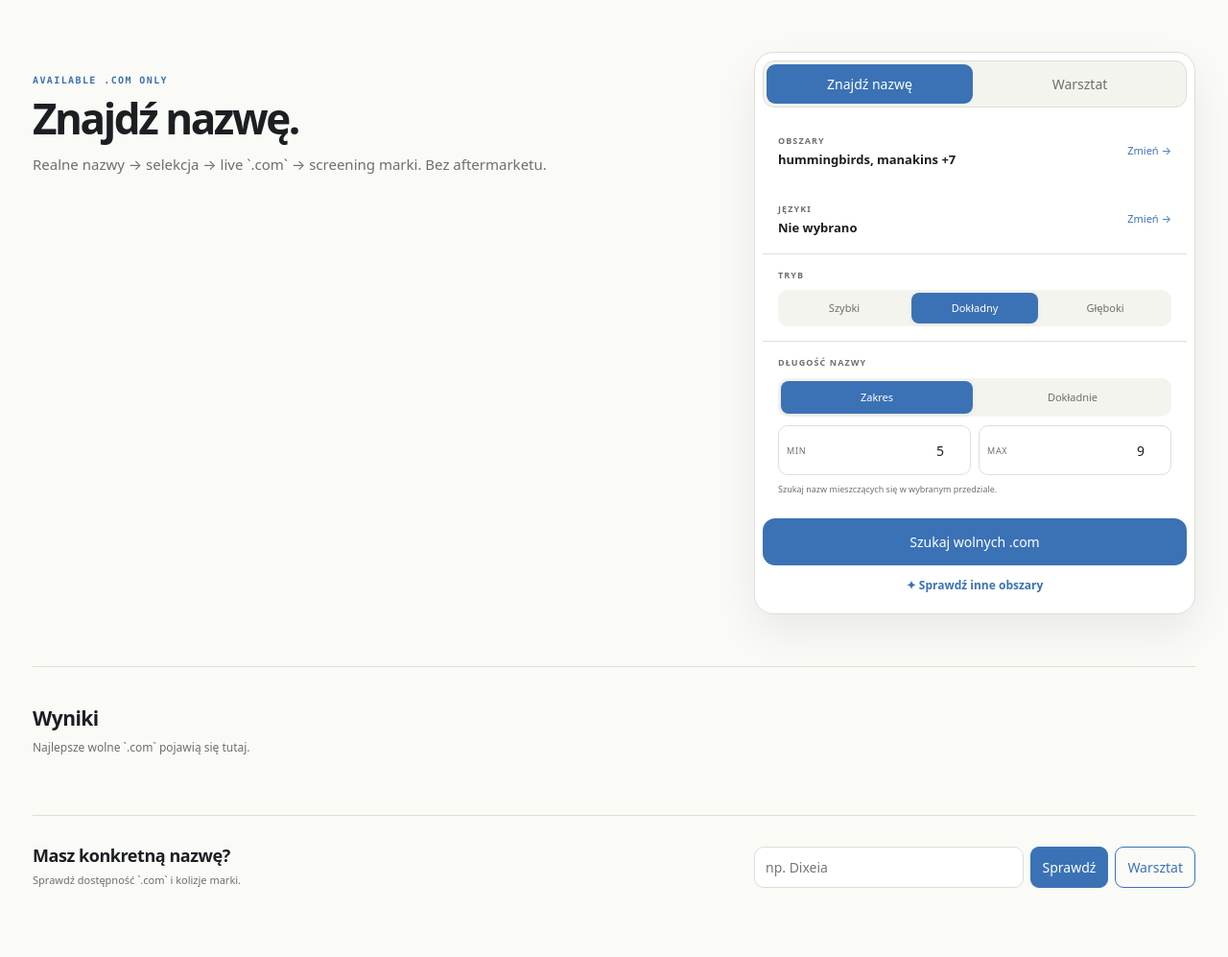
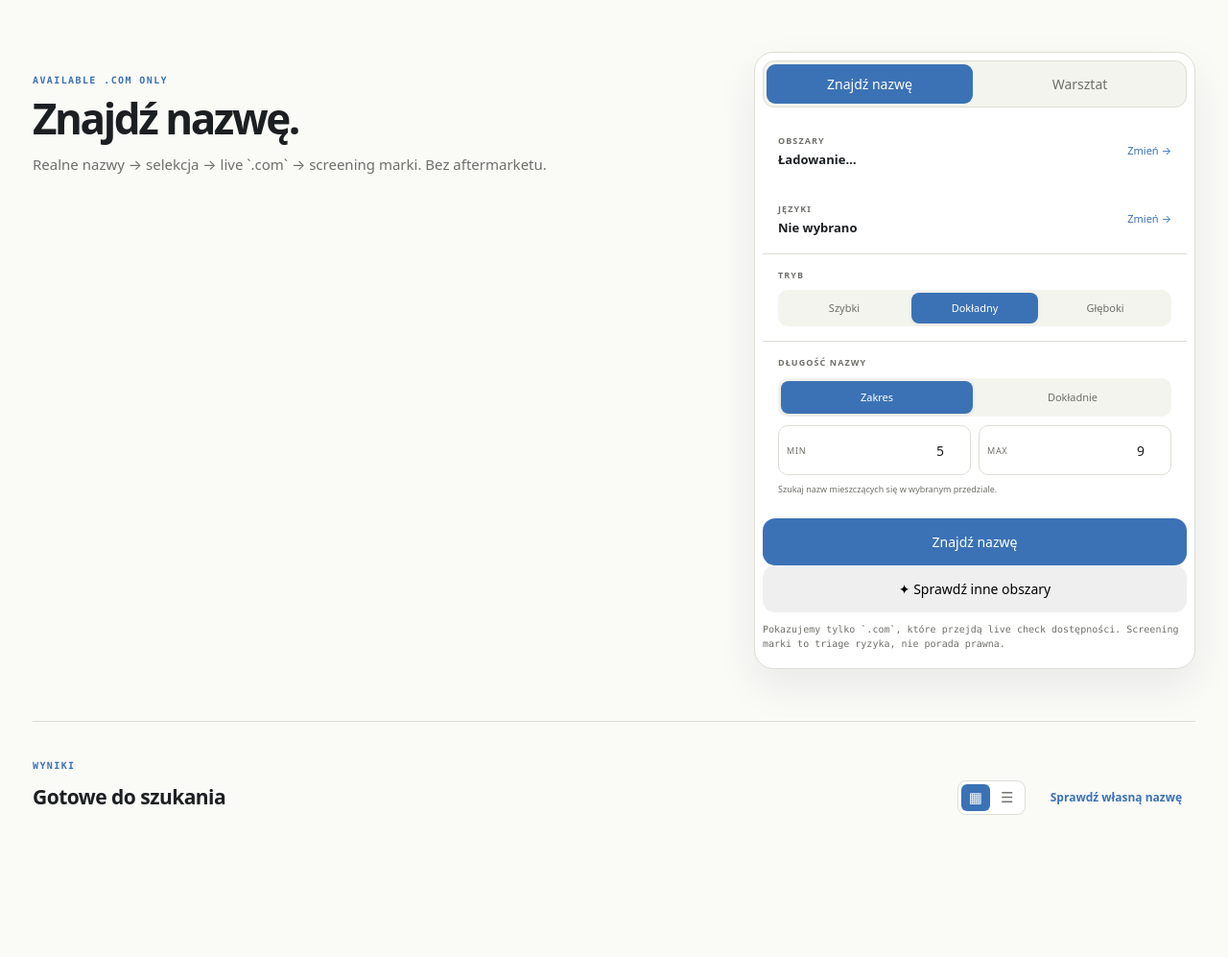
Before and after one commit to pmindlab/domain, a FastAPI app: page / in a window 1280 px wide. Shown: the part 128-1125 px from the top of the page at 96% size. After the commit the page ends 977 px from the top, so only its background shows below. Run offline with FastAPI, Linux system fonts and the light colour scheme; data that the repository does not hold is empty.

Commit message:
Update visible Mianem version to v1.7

```diff
--- a/app/templates/index.html
+++ b/app/templates/index.html
@@ -4,14 +4,14 @@
   <meta charset="utf-8" />
   <meta name="viewport" content="width=device-width, initial-scale=1" />
   <meta name="color-scheme" content="light dark" />
-  <title>Mianem v1.4.1 — PMindLab</title>
+  <title>Mianem v1.7 — PMindLab</title>
   <link rel="stylesheet" href="/static/app.css" />
 </head>
 <body>
   <header class="site-header">
     <a class="brand" href="#" aria-label="Mianem — strona główna">
       <img src="/static/logo.svg" alt="PMindLab" class="brand-logo" />
-      <div class="app-id"><strong>Mianem</strong><span>v1.4.1</span></div>
+      <div class="app-id"><strong>Mianem</strong><span>v1.7</span></div>
     </a>
 
     <nav class="main-nav" aria-label="Główna nawigacja">
@@ -58,184 +58,162 @@
             <label for="lengthPreset" class="setting-label">DŁUGOŚĆ NAZWY</label>
             <select id="lengthPreset">
               <option value="6-8">6–8 liter · preferowane</option>
-              <option value="5-9" selected>5–9 liter · szerzej</option>
-              <option value="4-9">4–9 liter · bardzo szeroko</option>
+              <option value="5-9" selected>5–9 liter · szersze</option>
+              <option value="4-9">4–9 liter · bardzo szerokie</option>
               <option value="3-9">3–9 liter · pełny zakres</option>
               <option value="3-5">3–5 liter · ultra krótkie</option>
-              <option value="7-9">7–9 liter · dłużej</option>
+              <option value="7-9">7–9 liter · dłuższe</option>
             </select>
           </div>
 
-          <button class="cta primary-cta" id="searchBtn" type="button">Szukaj wolnych .com</button>
-          <button class="text-cta" id="exploreBtn" type="button">✦ Eksploruj nowe obszary</button>
+          <button class="cta primary-cta" id="searchBtn" type="button">Znajdź nazwę</button>
+          <button class="cta secondary-cta" id="exploreBtn" type="button">Sprawdź inne obszary</button>
+          <p class="microcopy">Pokazujemy tylko `.com`, które przejdą live check dostępności. Screening marki to triage ryzyka, nie porada prawna.</p>
         </div>
       </div>
 
       <section class="results-section">
-        <div id="status" class="status hidden"></div>
         <div class="results-head">
           <div>
-            <h2 id="resultsTitle">Wyniki</h2>
-            <p id="resultsHint" class="muted">Najlepsze wolne `.com` pojawią się tutaj.</p>
+            <div class="kicker">WYNIKI</div>
+            <h2 id="resultsTitle">Gotowe do szukania</h2>
           </div>
-          <div class="result-actions hidden" id="resultTools">
-            <div class="layout-toggle" aria-label="Widok wyników">
-              <button type="button" data-layout="grid" title="Grid">▦</button>
-              <button type="button" data-layout="list" title="Lista">☰</button>
+          <div class="result-actions">
+            <div class="layout-toggle" aria-label="Układ wyników">
+              <button type="button" data-layout="grid" class="active">▦</button>
+              <button type="button" data-layout="list">☰</button>
             </div>
-            <select id="sortSelect" aria-label="Sortowanie">
-              <option value="score">Najlepsze</option>
-              <option value="name">A–Z</option>
-            </select>
-            <label class="check"><input id="onlyClear" type="checkbox" /> tylko clear</label>
+            <button class="text-cta" id="manualCheckBtn" type="button">Sprawdź własną nazwę</button>
           </div>
         </div>
-        <div id="stats" class="stats-line hidden"></div>
-        <div id="results" class="cards"></div>
-      </section>
-
-      <section class="manual-check">
-        <div>
-          <h2>Masz konkretną nazwę?</h2>
-          <p class="muted">Sprawdź dostępność `.com` i kolizje marki.</p>
-        </div>
-        <div class="manual-form">
-          <input id="manualName" placeholder="np. Dixeia" autocomplete="off" />
-          <button id="checkBtn" type="button">Sprawdź</button>
-        </div>
+        <div id="searchStatus" class="status hidden"></div>
+        <div id="stats" class="stats-line"></div>
+        <div id="results" class="cards grid-view"></div>
       </section>
     </section>
 
     <section class="view" id="view-dropped" data-view-panel="dropped">
-      <div class="simple-page">
-        <div class="kicker">DROPPED / EXPIRED</div>
-        <h1>Przesiej wygasłe `.com`.</h1>
-        <p class="lead">Wklej listę. Mianem pokaże wyłącznie domeny, które zostały już zwolnione i są wolne do zwykłej rejestracji.</p>
-        <textarea id="droppedInput" rows="12" placeholder="exampleone.com&#10;exampletwo.com&#10;examplethree.com"></textarea>
-        <button class="cta primary-cta" id="droppedBtn" type="button">Sprawdź listę</button>
-        <p class="microcopy">Pending delete, redemption, aukcja i broker są automatycznie odrzucane.</p>
+      <div class="simple-view-head">
+        <div>
+          <div class="kicker">DROPPED / EXPIRED</div>
+          <h1>Tylko faktycznie wolne.</h1>
+          <p>Wklej kandydatów. Mianem odrzuci aktywne, redemption, pending-delete i aftermarket.</p>
+        </div>
       </div>
-
-      <section class="results-section dropped-results">
-        <div id="droppedStatus" class="status hidden"></div>
-        <div class="results-head">
-          <div><h2>Dostępne teraz</h2><p class="muted">Tylko domeny potwierdzone jako wolne.</p></div>
-          <div class="layout-toggle" aria-label="Widok wyników"><button type="button" data-layout="grid" title="Grid">▦</button><button type="button" data-layout="list" title="Lista">☰</button></div>
+      <div class="dropped-grid">
+        <div class="drop-input-card">
+          <label for="droppedInput">Domeny lub nazwy — po jednej w linii</label>
+          <textarea id="droppedInput" rows="12" placeholder="example.com\nothername"></textarea>
+          <div class="drop-controls">
+            <select id="droppedLength">
+              <option value="3-9">3–9 liter</option>
+              <option value="5-9" selected>5–9 liter</option>
+              <option value="6-8">6–8 liter</option>
+            </select>
+            <button class="cta primary-cta" id="droppedBtn" type="button">Sprawdź dropped</button>
+          </div>
         </div>
-        <div id="droppedStats" class="stats-line hidden"></div>
-        <div id="droppedResults" class="cards"></div>
-      </section>
+        <div>
+          <div class="results-head compact">
+            <div><div class="kicker">AVAILABLE NOW</div><h2>Wolne po weryfikacji</h2></div>
+            <div class="layout-toggle" aria-label="Układ wyników dropped">
+              <button type="button" data-layout="grid" class="active">▦</button>
+              <button type="button" data-layout="list">☰</button>
+            </div>
+          </div>
+          <div id="droppedStatus" class="status hidden"></div>
+          <div id="droppedResults" class="cards grid-view"></div>
+        </div>
+      </div>
     </section>
 
     <section class="view" id="view-saved" data-view-panel="saved">
-      <div class="saved-page">
-        <div class="saved-head">
-          <div>
-            <div class="kicker">YOUR PICKS</div>
-            <h1>Zapisane nazwy.</h1>
+      <div class="results-head">
+        <div><div class="kicker">SAVED</div><h1>Zapisane decyzje.</h1></div>
+        <div class="result-actions">
+          <div class="saved-tabs" id="savedTabs">
+            <button data-decision="all" class="active">Wszystkie</button>
+            <button data-decision="shortlist">Shortlist</button>
+            <button data-decision="radar">Radar</button>
+            <button data-decision="reject">Odrzucone</button>
           </div>
-          <div class="saved-actions">
-            <div class="layout-toggle" aria-label="Widok wyników"><button type="button" data-layout="grid" title="Grid">▦</button><button type="button" data-layout="list" title="Lista">☰</button></div>
-            <a class="button-link" href="/api/export.csv?decision=shortlist">Eksport CSV</a>
+          <div class="layout-toggle" aria-label="Układ zapisanych">
+            <button type="button" data-layout="grid" class="active">▦</button>
+            <button type="button" data-layout="list">☰</button>
           </div>
         </div>
-        <div class="saved-tabs" id="savedTabs">
-          <button data-tab="shortlist" class="active">Shortlista</button>
-          <button data-tab="radar">Radar</button>
-          <button data-tab="reject">Odrzucone</button>
-          <button data-tab="all">Wszystkie</button>
-        </div>
-        <div id="savedResults" class="cards saved-cards"></div>
       </div>
+      <div id="savedResults" class="cards grid-view"></div>
     </section>
   </main>
 
   <dialog id="areasDialog" class="areas-dialog">
-    <form method="dialog" class="dialog-shell">
+    <div class="dialog-shell">
       <div class="dialog-head">
-        <div><div class="kicker">SEARCH AREAS</div><h2>Gdzie szukać?</h2></div>
-        <button class="icon-button" value="cancel" aria-label="Zamknij">×</button>
+        <div><div class="kicker">OBSZARY</div><h2>Gdzie szukać?</h2></div>
+        <button class="icon-button" id="closeAreasBtn" type="button">×</button>
       </div>
-
       <div class="dialog-tools">
-        <input id="nicheFilter" placeholder="Filtruj obszary…" autocomplete="off" />
-        <button id="defaultNichesBtn" type="button">Domyślne</button>
-        <button id="clearNichesBtn" type="button">Wyczyść</button>
+        <input id="nicheFilter" type="search" placeholder="Filtruj obszary…" />
+        <button id="selectAllVisibleBtn" type="button">Zaznacz widoczne</button>
+        <button id="clearAreasBtn" type="button">Wyczyść</button>
       </div>
-
       <div id="nicheGroups" class="niche-groups"></div>
-
-      <details class="custom-area">
-        <summary>+ Dodaj własny obszar</summary>
-        <div class="custom-grid">
-          <label>Takson / rodzina<input id="customTaxon" placeholder="np. Alcedinidae" autocomplete="off" /></label>
-          <label>Nazwa<input id="customLabel" placeholder="np. kingfishers" autocomplete="off" /></label>
-          <label>Grupa<input id="customGroup" placeholder="np. Birds" value="Custom" autocomplete="off" /></label>
-          <button id="addNicheBtn" type="button">Dodaj</button>
+      <details class="custom-niche-box">
+        <summary>Dodaj własny taxon z GBIF</summary>
+        <div class="custom-niche-grid">
+          <input id="customTaxon" placeholder="np. Euphaeidae" />
+          <input id="customLabel" placeholder="Etykieta opcjonalna" />
+          <button id="addCustomNicheBtn" type="button">Dodaj</button>
         </div>
+        <div id="customNicheStatus" class="microcopy"></div>
       </details>
-
       <div class="dialog-footer">
-        <span id="selectedCount">0 wybranych</span>
-        <button class="primary-small" value="confirm">Gotowe</button>
+        <span id="selectedAreasCount">0 wybranych</span>
+        <button class="cta primary-cta" id="applyAreasBtn" type="button">Zastosuj</button>
       </div>
-    </form>
+    </div>
   </dialog>
 
-  <dialog id="languagesDialog" class="areas-dialog languages-dialog">
-    <form method="dialog" class="dialog-shell">
+  <dialog id="languagesDialog" class="areas-dialog language-dialog">
+    <div class="dialog-shell">
       <div class="dialog-head">
-        <div><div class="kicker">LANGUAGE SOURCES</div><h2>Szukaj w językach</h2></div>
-        <button class="icon-button" value="cancel" aria-label="Zamknij">×</button>
+        <div><div class="kicker">JĘZYKI</div><h2>Źródła słów</h2></div>
+        <button class="icon-button" id="closeLanguagesBtn" type="button">×</button>
       </div>
-      <p class="dialog-note">To są źródła realnych słów, nie generator zlepków. Dla polskiego, francuskiego i hiszpańskiego znaki diakrytyczne są transparentnie normalizowane do ASCII dla `.com`. Pinyin używa tylko prawdziwych słów i związków wyrazowych.</p>
-      <div id="languageChips" class="language-chips"></div>
+      <p class="dialog-intro">Realne słowa, nie sztuczne zlepki. PL/FR/ES są normalizowane do ASCII dla `.com`, a oryginalna pisownia zostaje w opisie. Pinyin używa prawdziwych słów i złożeń wraz ze znakami chińskimi.</p>
+      <div id="languageOptions" class="language-options"></div>
       <div class="dialog-footer">
         <span id="selectedLanguagesCount">0 wybranych</span>
-        <div class="dialog-footer-actions"><button id="clearLanguagesBtn" type="button">Wyczyść</button><button class="primary-small" value="confirm">Gotowe</button></div>
+        <button class="cta primary-cta" id="applyLanguagesBtn" type="button">Zastosuj</button>
       </div>
-    </form>
+    </div>
   </dialog>
 
-  <template id="cardTemplate">
-    <article class="candidate-card">
-      <div class="card-top">
-        <div>
-          <div class="name-line"><h3 class="candidate-name"></h3><span class="score"></span></div>
-          <div class="domain-line"><span class="domain"></span><span class="pill domain-pill"></span><span class="pill brand-pill"></span></div>
-        </div>
-        <div class="source"></div>
+  <dialog id="manualDialog" class="manual-dialog">
+    <div class="manual-card">
+      <button class="icon-button manual-close" id="closeManualBtn" type="button">×</button>
+      <div class="kicker">MANUAL CHECK</div>
+      <h2>Sprawdź konkretną nazwę.</h2>
+      <div class="manual-form">
+        <input id="manualName" placeholder="np. lucidota" autocomplete="off" />
+        <button id="runManualBtn" type="button">Sprawdź</button>
       </div>
-      <div class="reason-row"></div>
-      <details class="card-details">
-        <summary>Dlaczego ta nazwa?</summary>
-        <div class="metrics"></div>
-        <div class="screen-links"></div>
-        <div class="hits"></div>
-      </details>
-      <div class="decision-row">
-        <button data-decision="shortlist">★ Shortlista</button>
-        <button data-decision="radar">○ Radar</button>
-        <button data-decision="reject" class="danger">× Odrzuć</button>
+      <div id="manualResult"></div>
+    </div>
+  </dialog>
+
+  <dialog id="exploreDialog" class="explore-dialog">
+    <div class="dialog-shell explore-shell">
+      <div class="dialog-head">
+        <div><div class="kicker">EXPLORE</div><h2>Inne obszary z katalogu</h2></div>
+        <button class="icon-button" id="closeExploreBtn" type="button">×</button>
       </div>
-    </article>
-  </template>
-
-  <template id="exploreTemplate">
-    <article class="explore-card">
-      <div class="explore-top">
-        <div><div class="group-label"></div><h3 class="explore-name"></h3><span class="taxon-name"></span></div>
-        <div class="yield-score"><b></b><span>free</span></div>
-      </div>
-      <p class="explore-desc"></p>
-      <div class="explore-metrics"></div>
-      <div class="top-names"></div>
-      <div class="explore-actions">
-        <button class="add-area" type="button">+ Obszar</button>
-        <button class="primary-small search-area" type="button">Szukaj tutaj</button>
-      </div>
-    </article>
-  </template>
+      <p class="dialog-intro">Mianem bierze mniej sprawdzone obszary z obecnego katalogu i mierzy ich yield. To nie jest jeszcze autonomiczne odkrywanie nowych grup spoza katalogu.</p>
+      <div id="exploreStatus" class="status hidden"></div>
+      <div id="exploreResults" class="explore-grid"></div>
+    </div>
+  </dialog>
 
   <script src="/static/app.js"></script>
 </body>
```
